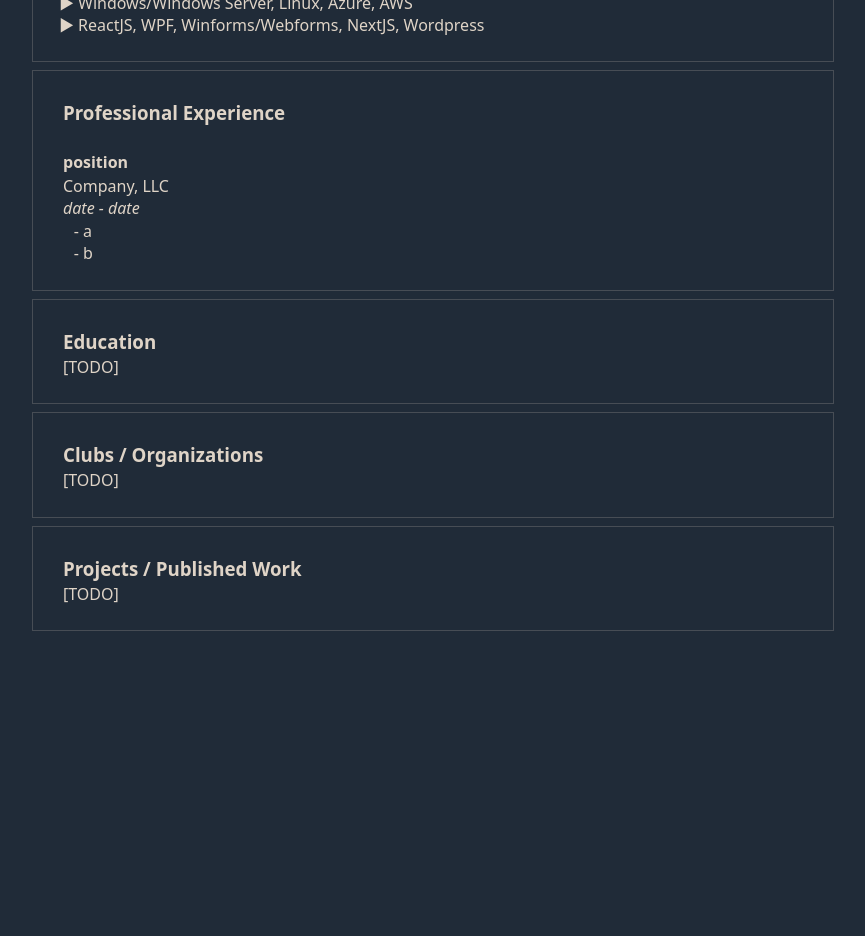
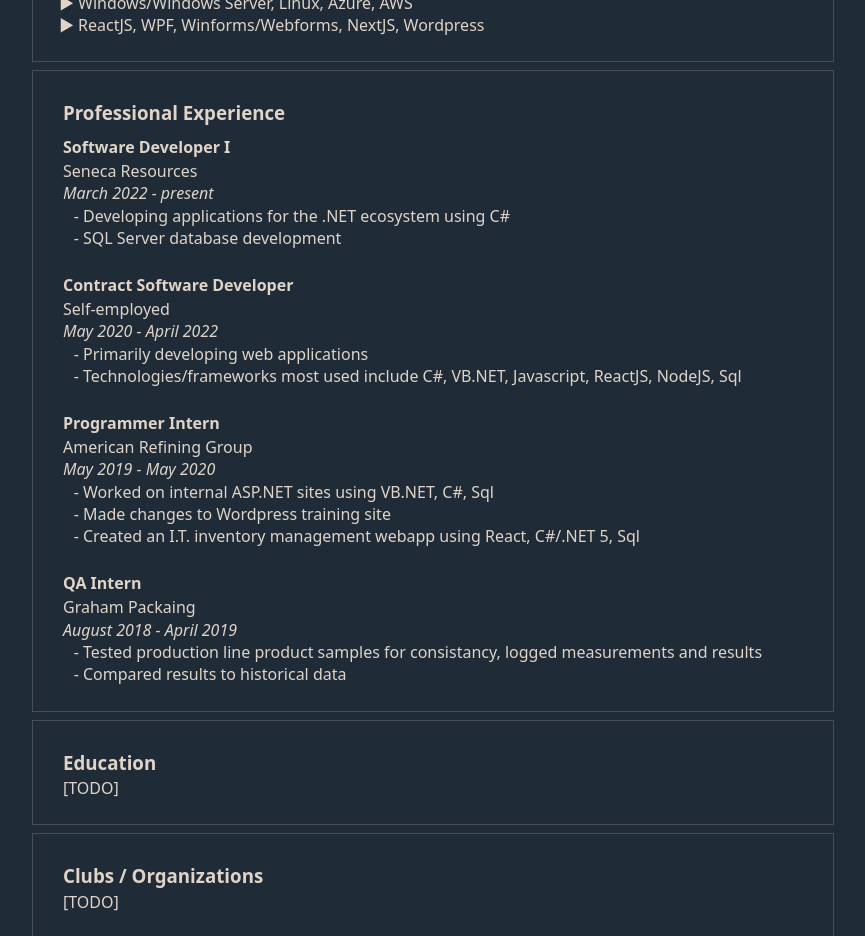
Before and after one commit to xmagee/bl0g, a Next.js app: page / in a window 1280 px wide. Shown: the part 860-1796 px from the top of the page, without its empty margins (207-1072 px from the left). Before the commit the page ends 1510 px from the top, so only its background shows below. Built offline with nearby package versions, Linux system fonts and the light colour scheme.

Commit message:
finished Profesional Experience section

```diff
--- a/pages/index.js
+++ b/pages/index.js
@@ -82,16 +82,57 @@
 				<ProfileSection header="Professional Experience">
 					<ul className="profile-prolist">
 						<li>
-							<h4>position</h4>
-							<p>Company, LLC</p>
-							<i>date - date</i>
+							<h4>Software Developer I</h4>
+							<p>Seneca Resources</p>
+							<i>March 2022 - present</i>
 							<ul>
-								<li>a</li>
-								<li>b</li>
+								<li>
+									Developing applications for the .NET ecosystem using C#
+								</li>
+								<li>
+									SQL Server database development
+								</li>
 							</ul>
 						</li>
 						<li>
-
+							<h4>Contract Software Developer</h4>
+							<p>Self-employed</p>
+							<i>May 2020 - April 2022</i>
+							<ul>
+								<li>
+									Primarily developing web applications
+								</li>
+								<li>
+									Technologies/frameworks most used include C#, VB.NET, Javascript, ReactJS, NodeJS, Sql
+								</li>
+							</ul>
+						</li>
+						<li>
+							<h4>Programmer Intern</h4>
+							<p>American Refining Group</p>
+							<i>May 2019 - May 2020</i>
+							<ul>
+								<li>
+									Worked on internal ASP.NET sites using VB.NET, C#, Sql
+								</li>
+								<li>
+									Made changes to Wordpress training site
+								</li>
+								<li>
+									Created an I.T. inventory management webapp using React, C#/.NET 5, Sql
+								</li>
+							</ul>
+						</li>
+						<li>
+							<h4>QA Intern</h4>
+							<p>Graham Packaing</p>
+							<i>August 2018 - April 2019</i>
+							<ul>
+								<li>
+									Tested production line product samples for consistancy, logged measurements and results
+								</li>
+								<li>Compared results to historical data </li>
+							</ul>
 						</li>
 					</ul>
 				</ProfileSection>
--- a/styles/globals.css
+++ b/styles/globals.css
@@ -140,7 +140,7 @@
 
 .profile-prolist {
     list-style-type: none;
-
+    margin-top: -15px;
 }
 
 .profile-prolist li p {
```
